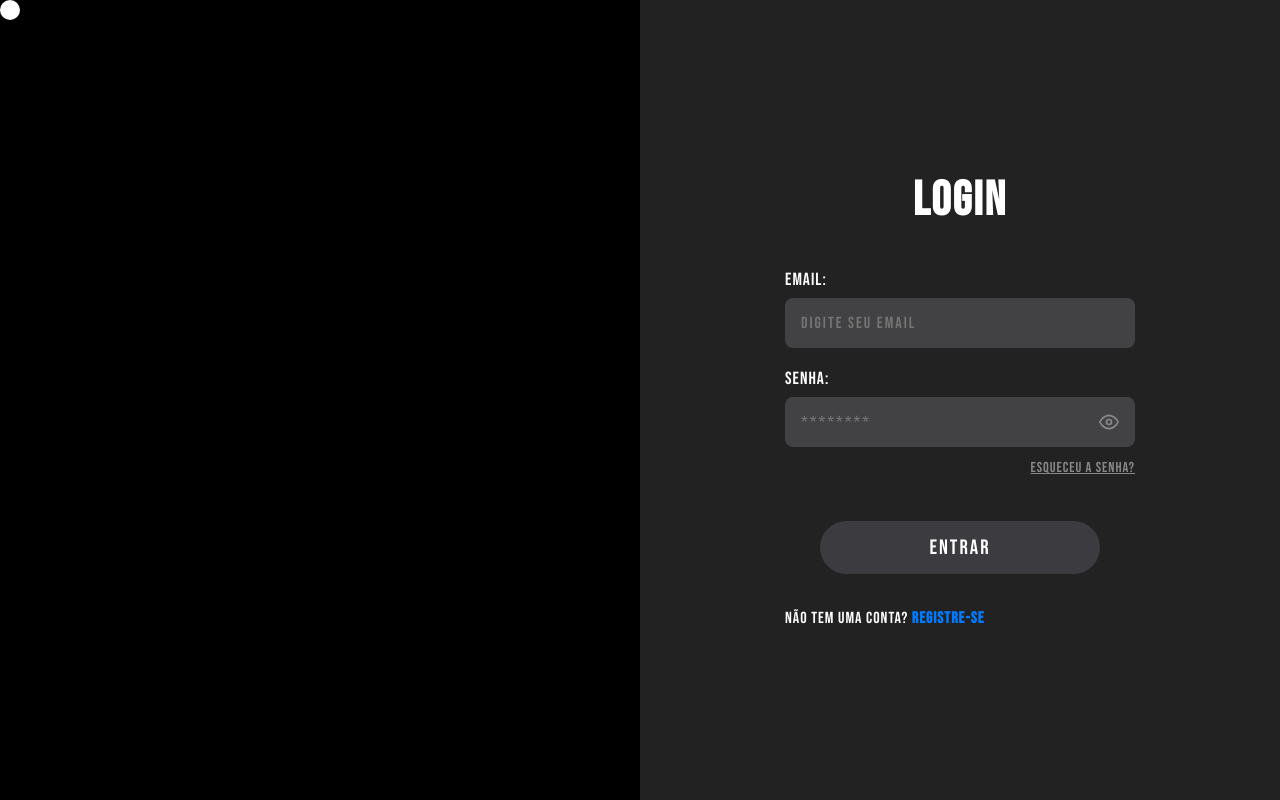
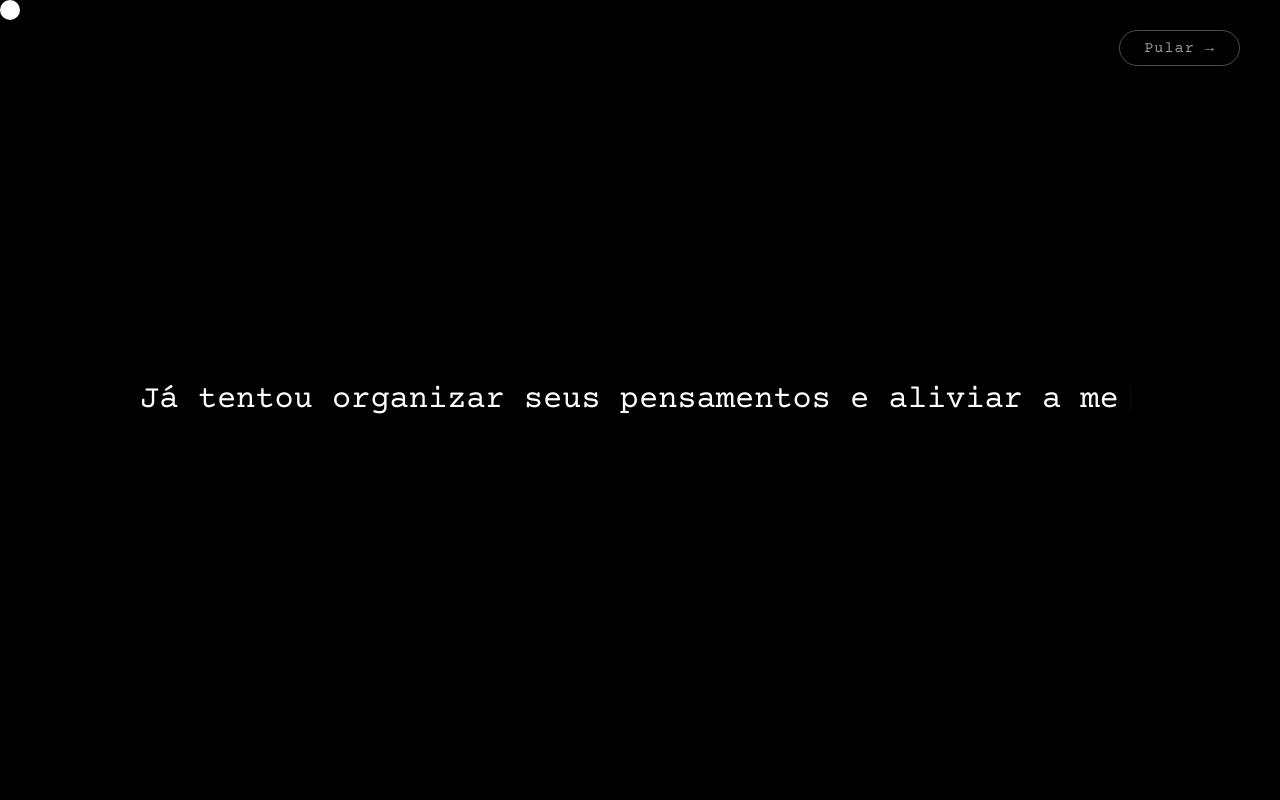
Before and after one commit to ArthurX10/Luminos, a React (Vite) app in the folder Front-End/: page /login in a window 1280 px wide. Built offline with nearby package versions, Linux system fonts and the light colour scheme; no server answers.

Commit message:
introdução e ajuste da logo

```diff
--- a/Front-End/src/Pages/AuthPage.css
+++ b/Front-End/src/Pages/AuthPage.css
@@ -103,6 +103,7 @@
   justify-content: center;
   align-items: center;
   padding: 40px;
+  position: relative;
 }
 
 .typewriter-text {
@@ -137,3 +138,31 @@
     opacity: 1;
   }
 }
+
+.skip-intro-btn {
+  position: absolute;
+  top: 30px;
+  right: 40px;
+  background-color: transparent;
+  color: rgba(255, 255, 255, 0.6);
+  border: 1px solid rgba(255, 255, 255, 0.3);
+  padding: 8px 24px;
+  font-family: 'Courier Prime', monospace;
+  font-size: 0.95rem;
+  border-radius: 20px;
+  cursor: pointer;
+  transition: all 0.3s ease;
+  z-index: 10;
+  letter-spacing: 1px;
+}
+
+.skip-intro-btn:hover {
+  color: #ffffff;
+  border-color: #ffffff;
+  background-color: rgba(255, 255, 255, 0.1);
+  transform: translateY(-2px);
+}
+
+.skip-intro-btn:active {
+  transform: translateY(0);
+}
--- a/Front-End/src/Pages/AuthPage.jsx
+++ b/Front-End/src/Pages/AuthPage.jsx
@@ -14,7 +14,7 @@ const phrases = [
 ];
 
 function AuthPage() {
-  const [introComplete, setIntroComplete] = useState(true);
+  const [introComplete, setIntroComplete] = useState(false);
   const [authMode, setAuthMode] = useState('login');
   const [isTransitioning, setIsTransitioning] = useState(false);
   const [currentPhraseIndex, setCurrentPhraseIndex] = useState(0);
@@ -63,6 +63,9 @@ function AuthPage() {
   if (!introComplete) {
     return (
       <div className="typewriter-overlay">
+        <button className="skip-intro-btn" onClick={() => setIntroComplete(true)}>
+          Pular &rarr;
+        </button>
         <p className="typewriter-text">
           {displayedText}
           <span className="typewriter-cursor">|</span>
--- a/Front-End/src/components/Logo.jsx
+++ b/Front-End/src/components/Logo.jsx
@@ -4,7 +4,7 @@ import logo from '../assets/LogoT.png'
 function Logo() {
   return (
     <div className="logo">
-      <img src={logo} alt="Logo do Luminos" style = {{width: '40px', height: '40px'}}/>
+      <img src={logo} alt="Logo do Luminos" style={{ width: '60px', height: '60px' }} />
     </div>
   )
 }
```
